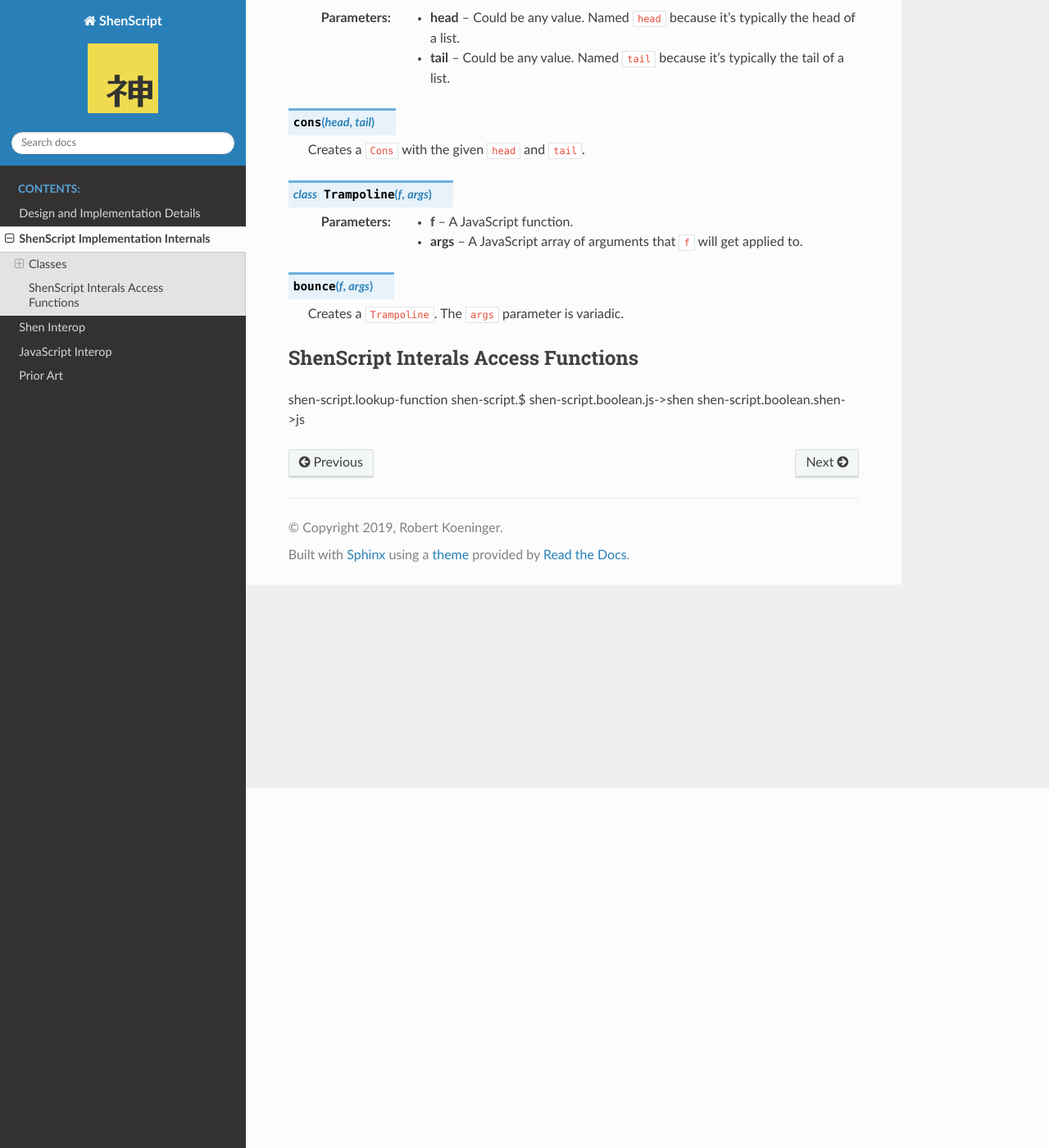
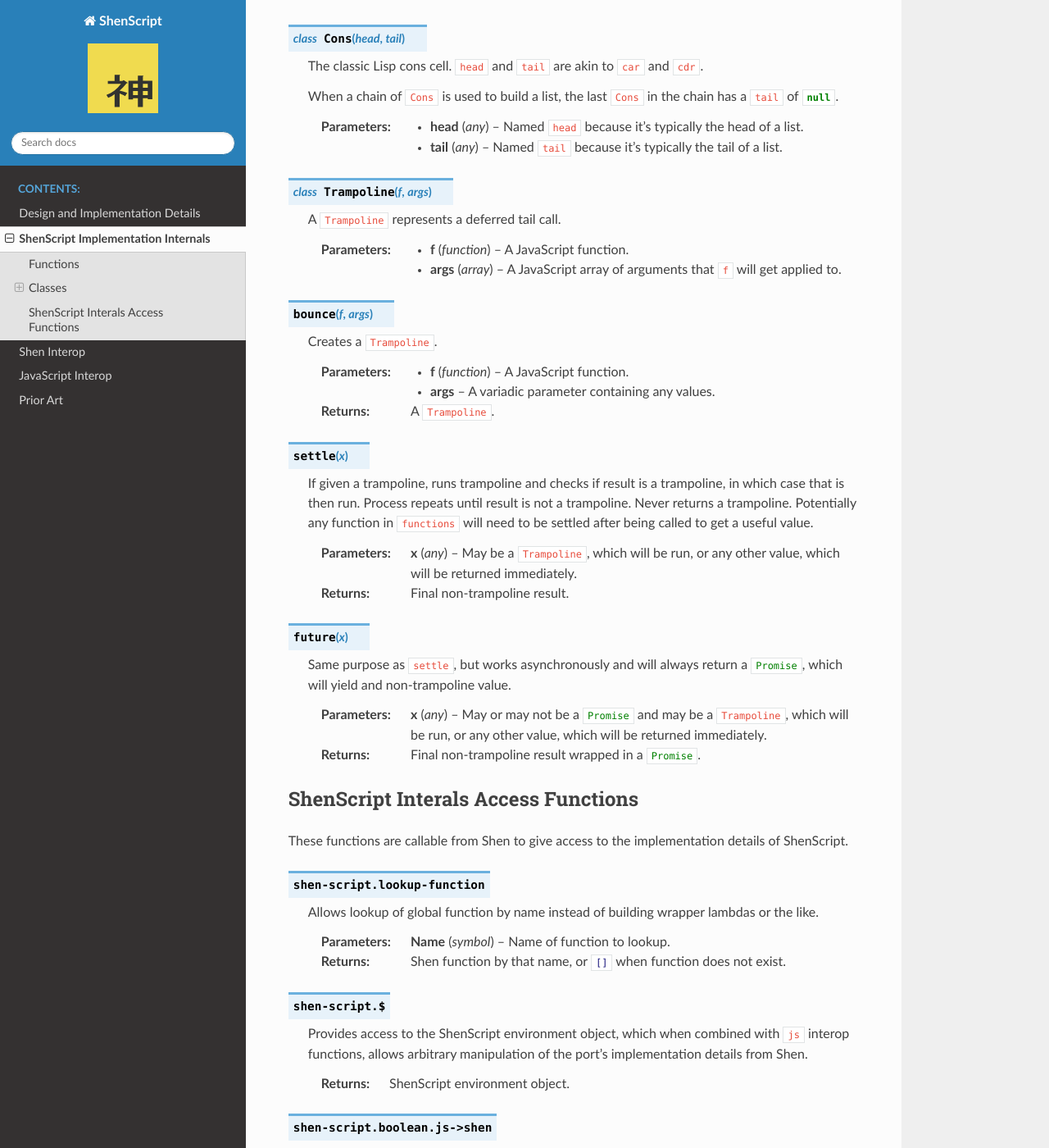
Before and after one commit to rkoeninger/ShenScript, a Sphinx documentation site: the page built from docs/internals.rst, in a window 1280 px wide and 1400 px high, scrolled down 439 px. Shown: the whole window at 82% size. Built offline with Sphinx 7.4.7 and the Read the Docs theme 2.0.0, drawn with Linux system fonts in a browser that asks for light colours; some of the changed text lies outside the part shown.

Commit message:
Doc'd some internal functions

```diff
--- a/docs/internals.rst
+++ b/docs/internals.rst
@@ -1,5 +1,10 @@
 ShenScript Implementation Internals
 ===================================
+
+.. note:: Some of these functions and classes are exported, but they are primarily referred to internally. They are exported so generated JavaScript code will have access to them.
+
+Functions
+---------
 
 symbolOf, s
 nameOf
@@ -22,34 +27,73 @@
 Classes
 -------
 
-None of these classes are exported and are only referred to internally.
-
 .. class:: Cons(head, tail)
 
-   The classic Lisp cons cell. :code:`head` and :code:`tail` are akin to :code:`car` and :code:`cdr`.
+   The classic Lisp cons cell. :js:`head` and :js:`tail` are akin to :js:`car` and :js:`cdr`.
 
-   When a chain of :code:`Cons` is used to build a list, the last :code:`Cons` in the chain has a :code:`tail` of :code:`null`.
+   When a chain of :js:`Cons` is used to build a list, the last :js:`Cons` in the chain has a :js:`tail` of :js:`null`.
 
-   :param head: Could be any value. Named :code:`head` because it's typically the head of a list.
-   :param tail: Could be any value. Named :code:`tail` because it's typically the tail of a list.
-
-.. method:: cons(head, tail)
-
-   Creates a :code:`Cons` with the given :code:`head` and :code:`tail`.
+   :param any head: Named :js:`head` because it's typically the head of a list.
+   :param any tail: Named :js:`tail` because it's typically the tail of a list.
 
 .. class:: Trampoline(f, args)
 
-   :param f:    A JavaScript function.
-   :param args: A JavaScript array of arguments that :code:`f` will get applied to.
+   A :js:`Trampoline` represents a deferred tail call.
 
-.. method:: bounce(f, args)
+   :param function f: A JavaScript function.
+   :param array args: A JavaScript array of arguments that :code:`f` will get applied to.
 
-   Creates a :code:`Trampoline`. The :code:`args` parameter is variadic.
+.. function:: bounce(f, args)
+
+   Creates a :js:`Trampoline`.
+
+   :param function f: A JavaScript function.
+   :param args:       A variadic parameter containing any values.
+   :returns:          A :js:`Trampoline`.
+
+.. function:: settle(x)
+
+   If given a trampoline, runs trampoline and checks if result is a trampoline, in which case that is then run. Process repeats until result is not a trampoline. Never returns a trampoline. Potentially any function in :js:`functions` will need to be settled after being called to get a useful value.
+
+   :param any x: May be a :js:`Trampoline`, which will be run, or any other value, which will be returned immediately.
+   :returns:     Final non-trampoline result.
+
+.. function:: future(x)
+
+   Same purpose as :js:`settle`, but works asynchronously and will always return a :js:`Promise`, which will yield and non-trampoline value.
+
+   :param any x: May or may not be a :js:`Promise` and may be a :js:`Trampoline`, which will be run, or any other value, which will be returned immediately.
+   :returns:     Final non-trampoline result wrapped in a :js:`Promise`.
 
 ShenScript Interals Access Functions
 ------------------------------------
 
-shen-script.lookup-function
-shen-script.$
-shen-script.boolean.js->shen
-shen-script.boolean.shen->js
+These functions are callable from Shen to give access to the implementation details of ShenScript.
+
+.. function:: shen-script.lookup-function
+
+   Allows lookup of global function by name instead of building wrapper lambdas or the like.
+
+   :param symbol Name: Name of function to lookup.
+   :returns:           Shen function by that name, or :shen:`[]` when function does not exist.
+
+.. function:: shen-script.$
+
+   Provides access to the ShenScript environment object, which when combined with :code:`js` interop functions, allows arbitrary manipulation of the port's implementation details from Shen.
+
+   :returns: ShenScript environment object.
+
+.. function:: shen-script.boolean.js->shen
+
+   Converts a JavaScript boolean to a Shen boolean. Any truthy value counts as JavaScript :js:`true` and any falsy value counts as JavaScript :js:`false`.
+
+   :param any X: Accepts any value as an argument.
+   :returns:     A Shen boolean.
+
+.. function:: shen-script.boolean.shen->js
+
+   Converts a Shen boolean to a JavaScript boolean.
+
+   :param boolean X: A Shen boolean.
+   :returns:         A JavaScript boolean.
+   :throws:          Error if argument is not a Shen boolean.
```
Also changed, not shown: docs/interop.rst (+8 -8 lines), 1 other file.
